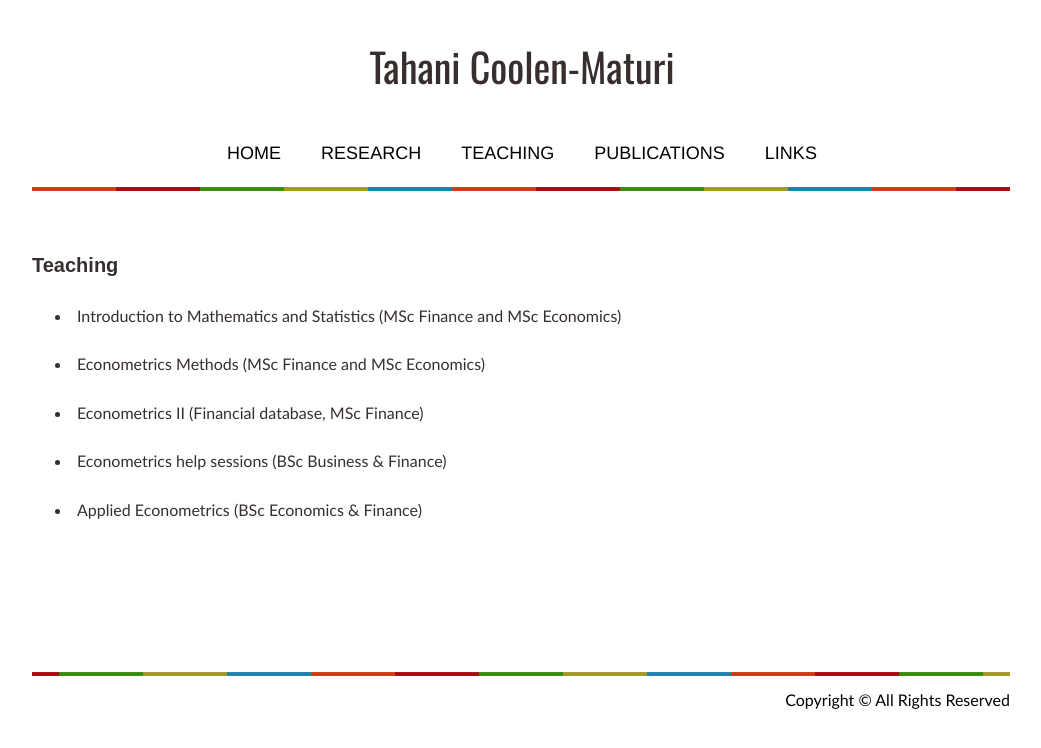
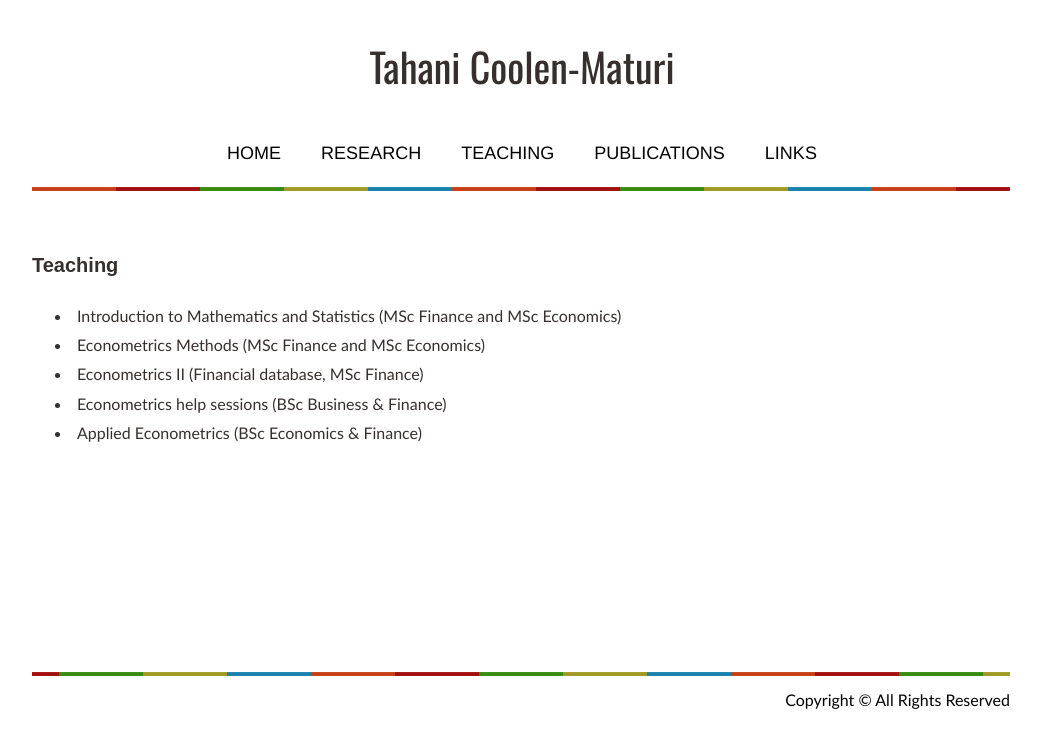
Before and after one commit to tmaturi/tmaturi8, a Jekyll site: the page built from teaching.md, in a window 1280 px wide. Shown: the top 748 px of the page, without its empty margins (119-1160 px from the left). Built offline with Jekyll 4.4.1, drawn with Linux system fonts in a browser that asks for light colours; our own code applies the rules of GitHub Pages for plain Markdown files.

```diff
--- a/teaching.md
+++ b/teaching.md
@@ -6,12 +6,12 @@ title: Teaching
 
 ## Teaching <br><br>
 
-- Introduction to Mathematics and Statistics (MSc Finance and MSc Economics)<br><br>
+- Introduction to Mathematics and Statistics (MSc Finance and MSc Economics)
 
-- Econometrics Methods (MSc Finance and MSc Economics)<br><br>
+- Econometrics Methods (MSc Finance and MSc Economics)
 
-- Econometrics II (Financial database, MSc Finance)<br><br>
+- Econometrics II (Financial database, MSc Finance)
 
-- Econometrics help sessions (BSc Business & Finance)<br><br>
+- Econometrics help sessions (BSc Business & Finance)
 
 - Applied Econometrics (BSc Economics & Finance)
```
